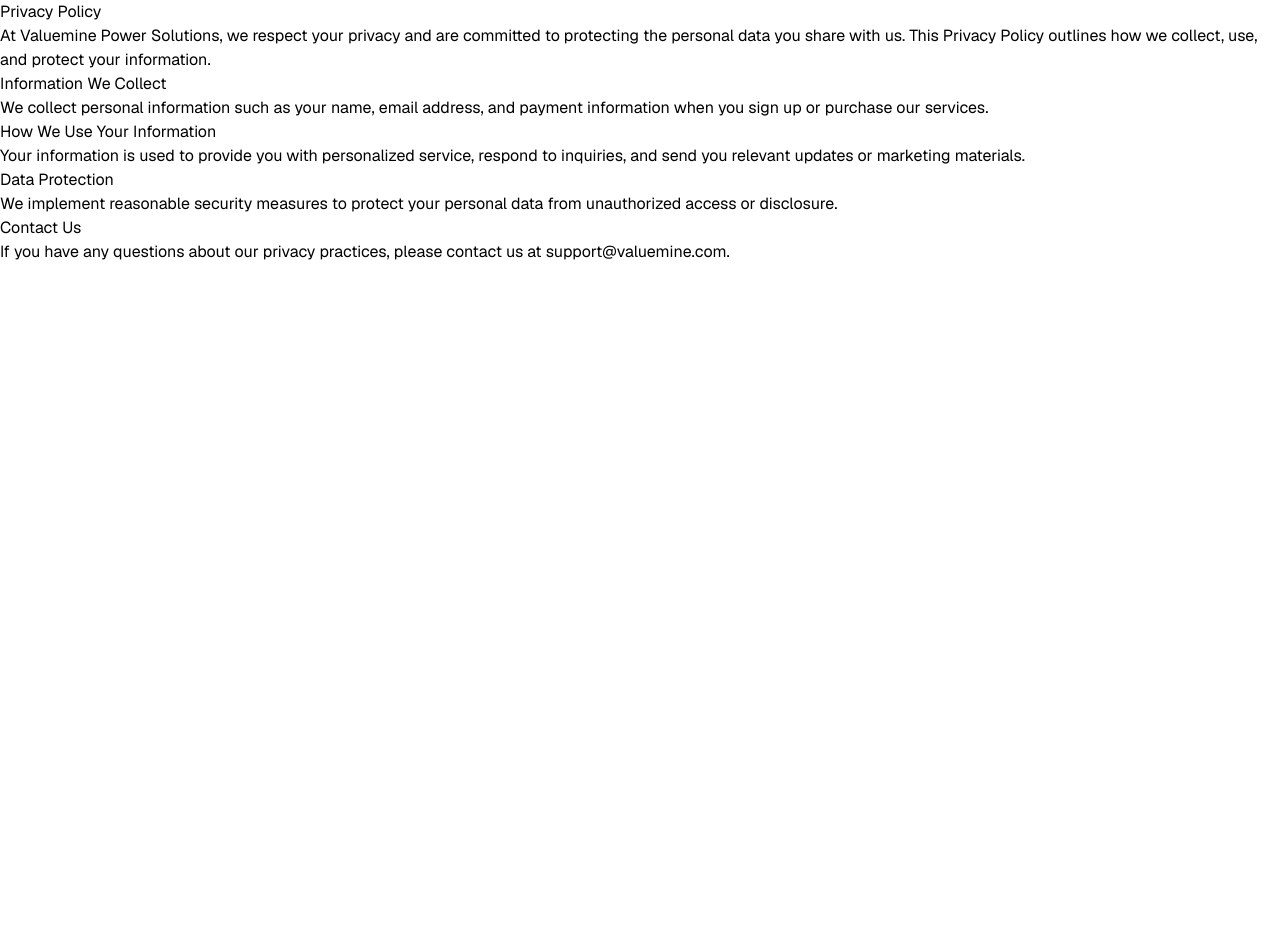
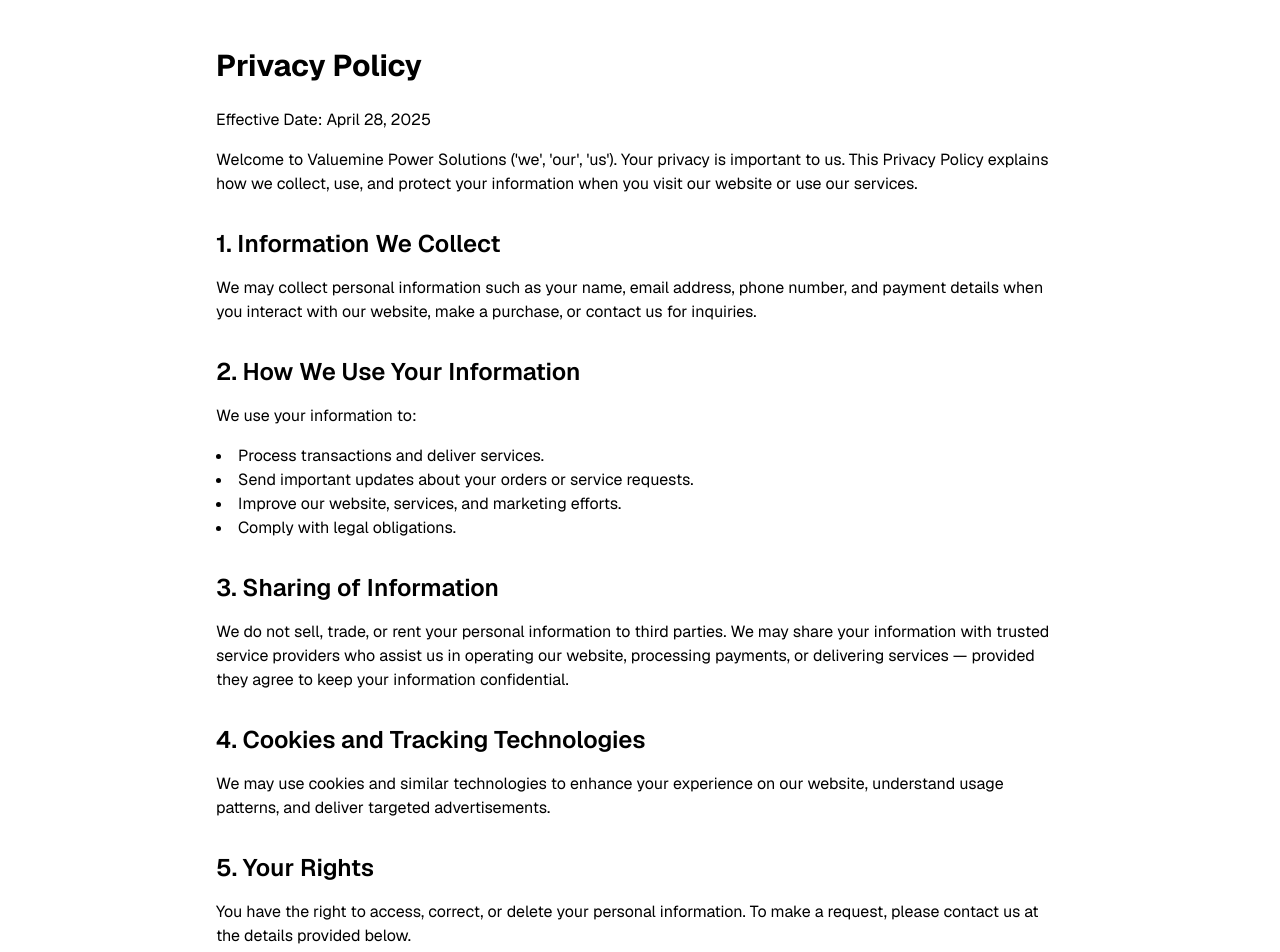
Before and after one commit to Dessimal/next-valuemine-ad, a Next.js app: page /PrivacyPolicy in a window 1280 px wide. Shown: the top 952 px of the page. Before the commit the page ends 800 px from the top, so only its background shows below. Built offline with nearby package versions, Linux system fonts and the light colour scheme.

Commit message:
added privacy and terms pages and links

```diff
--- a/app/PrivacyPolicy/page.tsx
+++ b/app/PrivacyPolicy/page.tsx
@@ -1,42 +1,113 @@
-import { NextPage } from "next";
+import { Metadata } from "next";
+
+export const metadata: Metadata = {
+  title: "Privacy Policy | Valuemine Power Solutions",
+  description:
+    "Read the privacy practices of Valuemine Power Solutions. Learn how we collect, use, and protect your personal information.",
+  robots: {
+    index: false,
+    follow: false,
+  },
+};
+
 import Link from "next/link";
 
-const PrivacyPolicy: NextPage = () => {
+export default function PrivacyPolicyPage() {
   return (
-    <div>
-      <h1>Privacy Policy</h1>
-      <p>
-        At Valuemine Power Solutions, we respect your privacy and are committed
-        to protecting the personal data you share with us. This Privacy Policy
-        outlines how we collect, use, and protect your information.
+    <main className="max-w-4xl mx-auto px-6 py-12">
+      <h1 className="text-3xl font-bold mb-6">Privacy Policy</h1>
+
+      <p className="mb-4">Effective Date: April 28, 2025</p>
+
+      <p className="mb-4">
+        Welcome to Valuemine Power Solutions (&apos;we&apos;, &apos;our&apos;,
+        &apos;us&apos;). Your privacy is important to us. This Privacy Policy
+        explains how we collect, use, and protect your information when you
+        visit our website or use our services.
       </p>
-      <h2>Information We Collect</h2>
-      <p>
-        We collect personal information such as your name, email address, and
-        payment information when you sign up or purchase our services.
+
+      <h2 className="text-2xl font-semibold mt-8 mb-4">
+        1. Information We Collect
+      </h2>
+      <p className="mb-4">
+        We may collect personal information such as your name, email address,
+        phone number, and payment details when you interact with our website,
+        make a purchase, or contact us for inquiries.
       </p>
-      <h2>How We Use Your Information</h2>
-      <p>
-        Your information is used to provide you with personalized service,
-        respond to inquiries, and send you relevant updates or marketing
-        materials.
+
+      <h2 className="text-2xl font-semibold mt-8 mb-4">
+        2. How We Use Your Information
+      </h2>
+      <p className="mb-4">We use your information to:</p>
+      <ul className="list-disc list-inside mb-4">
+        <li>Process transactions and deliver services.</li>
+        <li>Send important updates about your orders or service requests.</li>
+        <li>Improve our website, services, and marketing efforts.</li>
+        <li>Comply with legal obligations.</li>
+      </ul>
+
+      <h2 className="text-2xl font-semibold mt-8 mb-4">
+        3. Sharing of Information
+      </h2>
+      <p className="mb-4">
+        We do not sell, trade, or rent your personal information to third
+        parties. We may share your information with trusted service providers
+        who assist us in operating our website, processing payments, or
+        delivering services — provided they agree to keep your information
+        confidential.
       </p>
-      <h2>Data Protection</h2>
-      <p>
-        We implement reasonable security measures to protect your personal data
-        from unauthorized access or disclosure.
+
+      <h2 className="text-2xl font-semibold mt-8 mb-4">
+        4. Cookies and Tracking Technologies
+      </h2>
+      <p className="mb-4">
+        We may use cookies and similar technologies to enhance your experience
+        on our website, understand usage patterns, and deliver targeted
+        advertisements.
       </p>
-      <h2>Contact Us</h2>
-      <p>
-        If you have any questions about our privacy practices, please contact us
-        at{" "}
-        <Link href="mailto:support@valuemine.com.ng">
-          support@valuemine.com
+
+      <h2 className="text-2xl font-semibold mt-8 mb-4">5. Your Rights</h2>
+      <p className="mb-4">
+        You have the right to access, correct, or delete your personal
+        information. To make a request, please contact us at the details
+        provided below.
+      </p>
+
+      <h2 className="text-2xl font-semibold mt-8 mb-4">6. Data Security</h2>
+      <p className="mb-4">
+        We implement reasonable security measures to protect your information.
+        However, no method of transmission over the internet or method of
+        electronic storage is 100% secure.
+      </p>
+
+      <h2 className="text-2xl font-semibold mt-8 mb-4">
+        7. Changes to This Policy
+      </h2>
+      <p className="mb-4">
+        We may update this Privacy Policy from time to time. We encourage you to
+        review this page periodically for any changes.
+      </p>
+
+      <h2 className="text-2xl font-semibold mt-8 mb-4">8. Contact Us</h2>
+      <p className="mb-4">
+        If you have any questions about this Privacy Policy, you can contact us
+        at:
+      </p>
+      <p className="mb-2">
+        <strong>Valuemine Power Solutions</strong>
+        <br />
+        Email: support@valuemine.com
+        <br />
+        Phone: +234 800 000 0000
+      </p>
+
+      <div className="mt-10">
+        <Link
+          href="/"
+          className="inline-block bg-purple-600 hover:bg-purple-700 text-white font-semibold py-3 px-6 rounded-md transition">
+          Return to Landing Page
         </Link>
-        .
-      </p>
-    </div>
+      </div>
+    </main>
   );
-};
-
-export default PrivacyPolicy;
+}
--- a/app/page.tsx
+++ b/app/page.tsx
@@ -185,7 +185,7 @@
             <p className=" text-center italic">
               At Last! <span className="italic">You Can Now</span>
             </p>
-            <h1 className="font-extrabold sm:text-6xl lg:text-7xl text-3xl text-center">
+            <h1 className="font-extrabold sm:text-6xl lg:text-8xl text-3xl text-center">
               Pay{" "}
               <span className="text-orange-500">&apos;Small Small&apos; </span>
               <br className="hidden md:inline-block" /> for a{" "}
@@ -199,7 +199,7 @@
               <span className="text-orange-500 font-bold">
                 Valuemine Power Solutions,{" "}
               </span>
-              you don&apos;t have to break the bank to have solar/inverter
+              you don&apos;t have to break the bank to have a solar/inverter
               system anymore. We now allow you to pay in easy small-small
               payments - up to 12 months!
             </p>
@@ -265,7 +265,7 @@
             </p>
           </div>
 
-          <div className="w-full flex items-center justify-center">
+          <div>
             <ArrowAnimation />
           </div>
 
@@ -296,7 +296,7 @@
               we help Nigerians enjoy steady light without stress. We specialize
               in:
             </p>
-            <div className="w-full grid sm:grid-cols-2 md:grid-cols-3 gap-6  justify-between items-center my-10">
+            <div className="h-full w-full grid sm:grid-cols-2 md:grid-cols-3 gap-6 my-10">
               {services.map(({ text, icon: Icon, iconSize }, index) => (
                 <motion.div
                   key={index}
@@ -317,11 +317,11 @@
             </p>
             <p className="text-center text-3xl italic">
               Click the button below and we will send you a FREE list of all our
-              solar packages with full details.
+              solar packages with full details. 0042
             </p>
           </div>
 
-          <div className="w-full">
+          <div>
             <ArrowAnimation />
           </div>
 
@@ -359,25 +359,25 @@
           <p>© 2025 Valuemine Power Solutions. All rights reserved.</p>
 
           <p className="mt-2">
-            <a
+            <Link
               href="/privacy-policy"
               target="_blank"
               rel="noopener noreferrer"
               className="underline">
               Privacy Policy
-            </a>{" "}
+            </Link>{" "}
             |{" "}
-            <a
+            <Link
               href="/terms-of-service"
               target="_blank"
               rel="noopener noreferrer"
               className="underline">
               Terms of Service
-            </a>{" "}
+            </Link>{" "}
             |{" "}
-            <a href="mailto:support@valuemine.com" className="underline">
+            <Link href="mailto:support@valuemine.com" className="underline">
               Contact Us
-            </a>
+            </Link>
           </p>
 
           <p className="mt-4 text-xs italic">
@@ -387,9 +387,9 @@
           </p>
 
           <p className="mt-4 text-xs">
-            Valuemine Power Solutions helps homeowners access reliable solar
-            energy with flexible payment options. Offers and financing are
-            subject to change and approval.
+            Valuemine Power Solutions helps homeowners and businesses access
+            reliable solar energy with flexible payment options. Offers and
+            financing are subject to change and approval.
           </p>
         </div>
       </Footer>
--- a/components/Card.tsx
+++ b/components/Card.tsx
@@ -7,8 +7,8 @@
 
 const Card: React.FC<CardProps> = ({ icon, content }) => {
   return (
-    <div className="p-[.85px] rounded-lg bg-linear-65 from-purple-500 to-pink-500">
-      <div className="dark:bg-black bg-white w-full max-w-[600px] rounded-lg p-10 sm:p-6 shadow-lg flex flex-col gap-2 items-center justify-center">
+    <div className="p-[.85px] rounded-lg bg-linear-65 from-purple-500 to-pink-500 h-full">
+      <div className="dark:bg-black bg-white w-full max-w-[600px] h-full rounded-lg p-10 sm:p-6 shadow-lg flex flex-col gap-2 items-center justify-between">
         <div className="inline-block">{icon}</div>
         <div className="font-bold text-center text-neutral-900 dark:text-white ">
           {content}
```
Also changed, not shown: app/Terms/page.tsx (+70 -0 lines), components/ArrowAnimation.tsx (+40 -33 lines).
